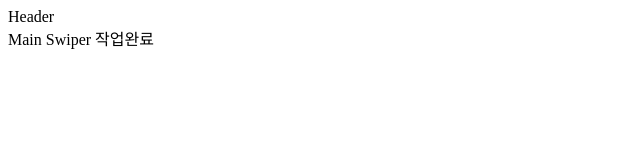
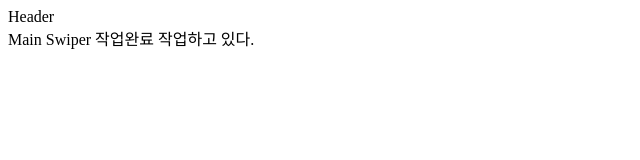
Before and after one commit to seaho5599/web, a plain HTML site: page index.html in a window 1280 px wide. Shown: the whole page, without its empty margins (0-640 px from the left). Drawn offline with Linux system fonts and the light colour scheme.

Commit message:
작업완료

```diff
--- a/index.html
+++ b/index.html
@@ -12,6 +12,7 @@
     <div class="main">
       Main
       Swiper 작업완료
+      작업하고 있다.
     </div>
     <footer class="footer"></footer>
   </div>
```
